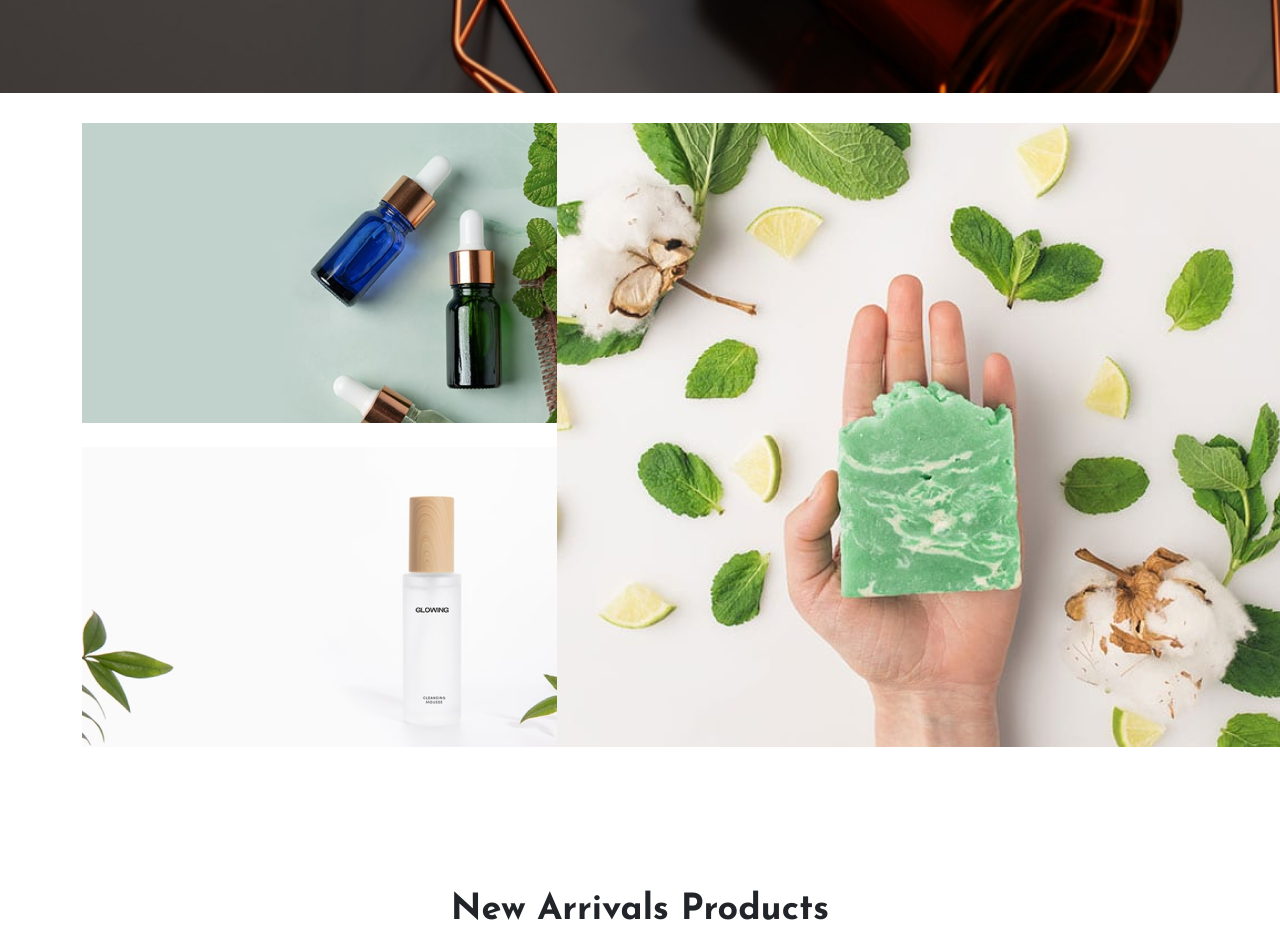
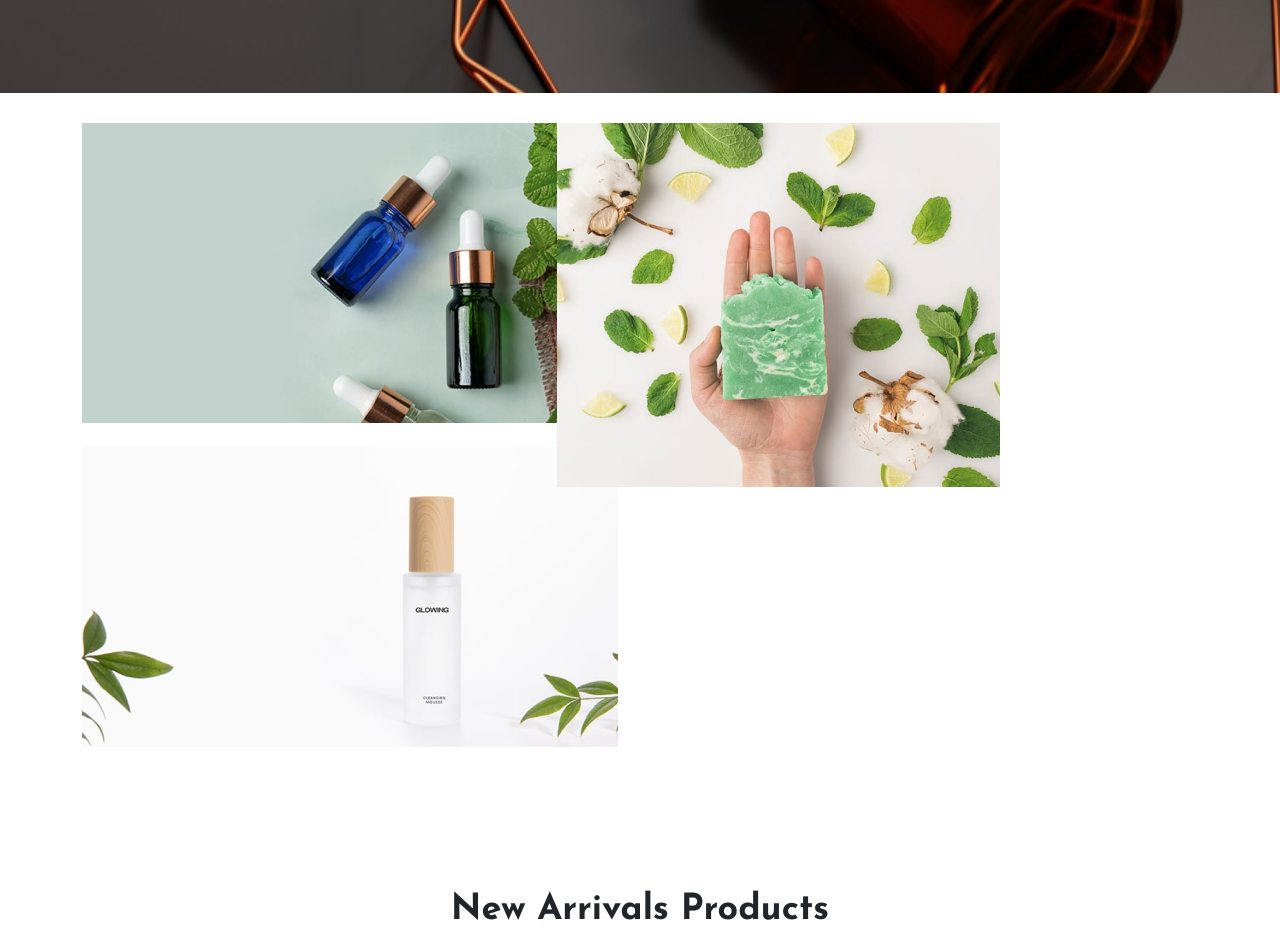
Before and after one commit to Sumai-a/Final, a plain HTML site: page index.html in a window 1280 px wide. Shown: the part 800-1744 px from the top of the page. Drawn offline with Linux system fonts and the light colour scheme; a web font is replaced by a local one.

Commit message:
Update index.html

```diff
--- a/index.html
+++ b/index.html
@@ -210,7 +210,7 @@
 
                   <div class="pro-box">
                     <div class="img-1">
-                      <img src="./Assets/Images/productbanner1.png" alt="">
+                      <img class="col-12" src="./Assets/Images/productbanner1.png" alt="">
                     </div>
 
 
@@ -227,7 +227,7 @@
                 <div class="col-12">
                   <div class="pro-box">
                     <div class="img-2">
-                      <img src="./Assets/Images/productbanner2.png" alt="">
+                      <img class="col-12" src="./Assets/Images/productbanner2.png" alt="">
                     </div>
 
 
@@ -246,7 +246,7 @@
 
               <div class="pro-box">
                 <div class="img-3">
-                  <img src="./Assets/Images/productbanner3.png" alt="">
+                  <img class="col-lg-7 col-sm-12" src="./Assets/Images/productbanner3.png" alt="">
                 </div>
 
 
```
